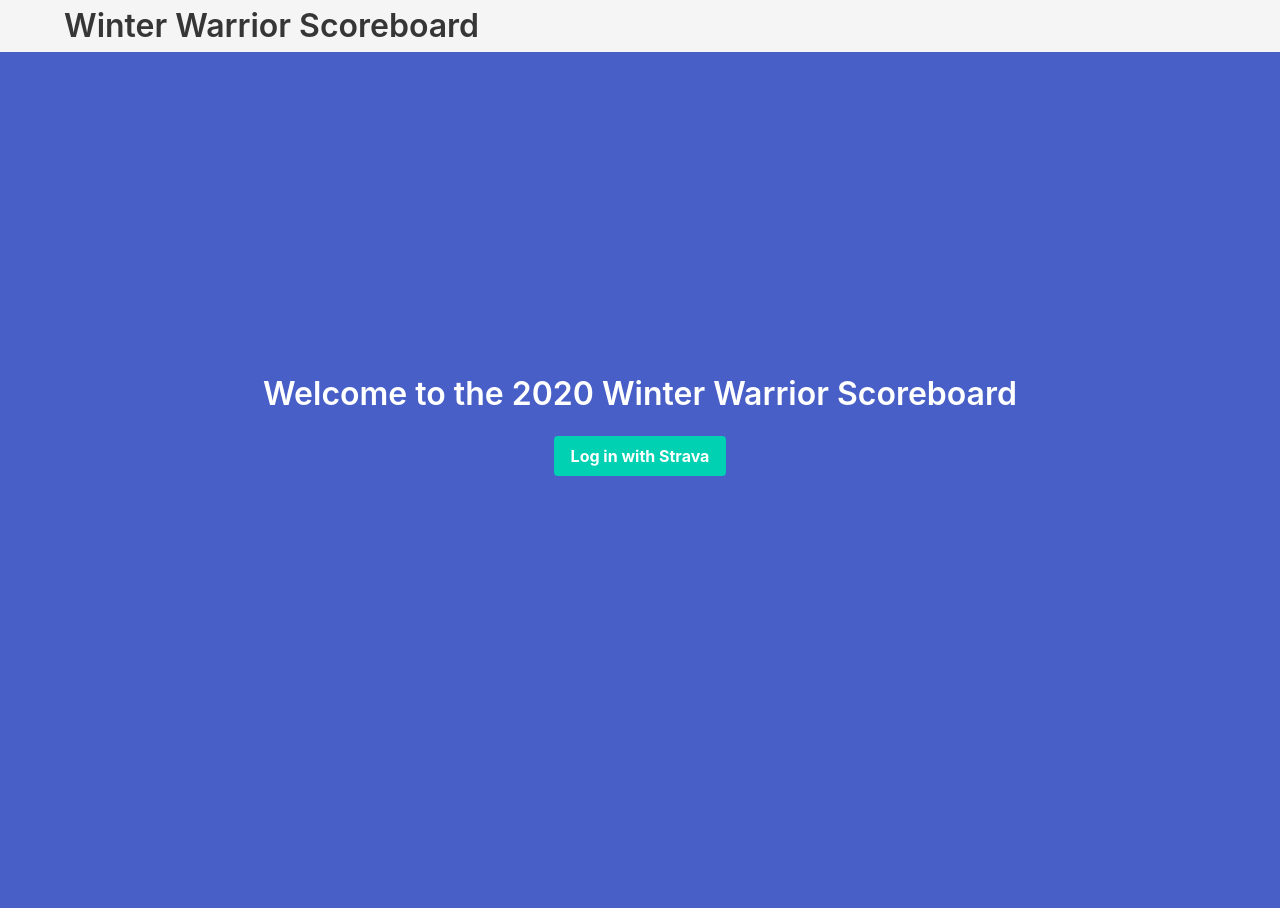
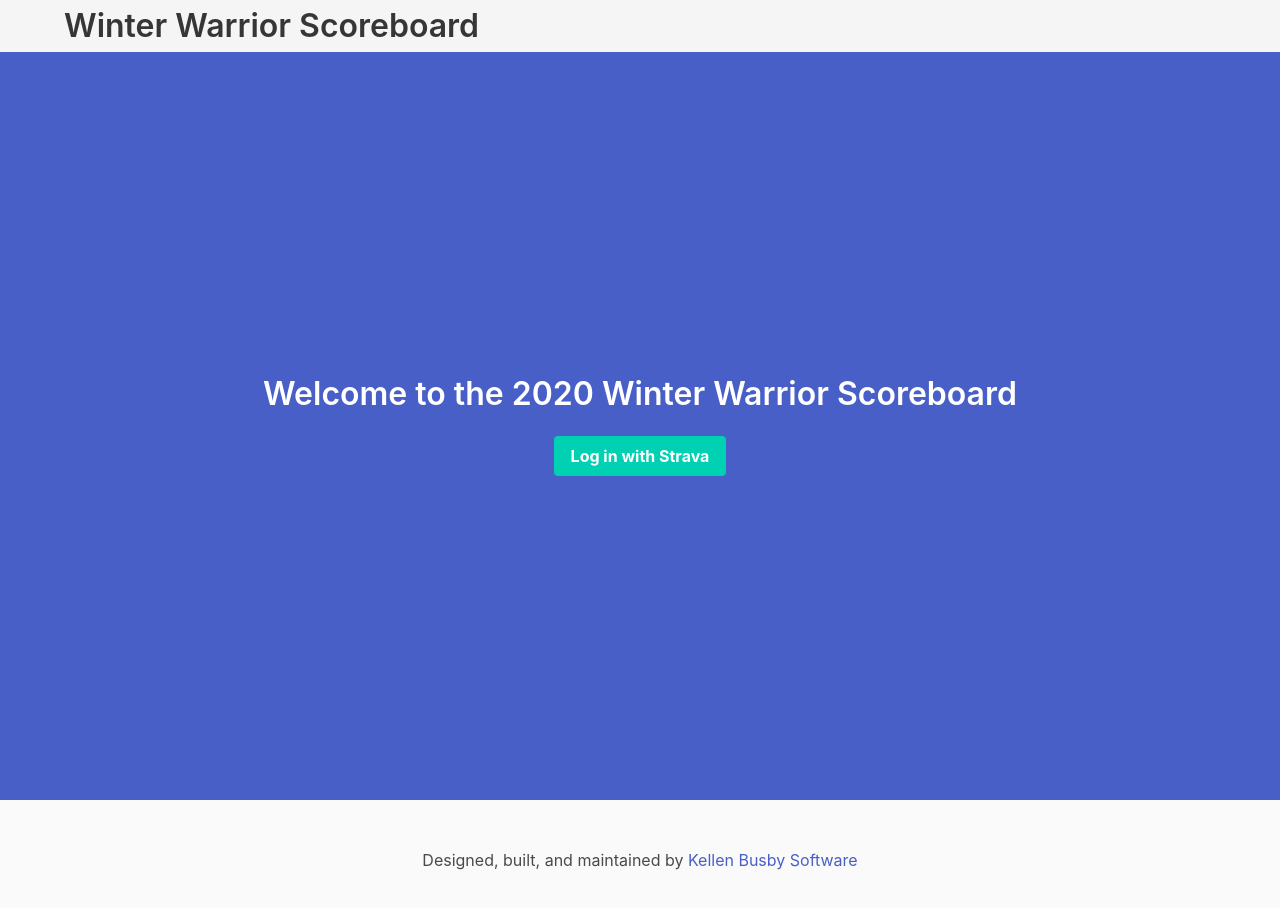
Before and after one commit to busbyk/strava-winter-warrior, a React (Create React App) app in the folder client/: page / in a window 1280 px wide. Shown: the top 908 px of the page. Before the commit the page ends 800 px from the top, so only its background shows below. Built offline with nearby package versions, Linux system fonts and the light colour scheme; no server answers.

Commit message:
adding footer with my website link

```diff
--- a/client/src/App.js
+++ b/client/src/App.js
@@ -1,4 +1,5 @@
 import NavBar from './components/NavBar'
+import Footer from './components/Footer'
 import Scoreboard from './components/Scoreboard'
 import LandingPage from './components/LandingPage'
 import ActivitiesList from './components/ActivitiesList'
@@ -8,7 +9,7 @@ import {
   Route,
   Redirect,
 } from 'react-router-dom'
-import { ProvideAuth, useAuth } from './hooks/use-auth'
+import {ProvideAuth, useAuth} from './hooks/use-auth'
 
 export default function App() {
   return (
@@ -26,24 +27,25 @@ export default function App() {
             <ActivitiesList />
           </PrivateRoute>
         </Switch>
+        <Footer />
       </Router>
     </ProvideAuth>
   )
 }
 
-function PrivateRoute({ children, ...rest }) {
+function PrivateRoute({children, ...rest}) {
   const auth = useAuth()
   return (
     <Route
       {...rest}
-      render={({ location }) =>
+      render={({location}) =>
         auth.user ? (
           children
         ) : (
           <Redirect
             to={{
               pathname: '/',
-              state: { from: location },
+              state: {from: location},
             }}
           />
         )
--- /dev/null
+++ b/client/src/components/Footer.js
@@ -0,0 +1,19 @@
+export default function Footer() {
+  return (
+    <footer class='footer'>
+      <div class='content has-text-centered'>
+        <p>
+          Designed, built, and maintained by{' '}
+          <a
+            className=''
+            href='https://www.kellenbusbysoftware.com'
+            target='_blank'
+            rel='noreferrer noopener'
+          >
+            Kellen Busby Software
+          </a>
+        </p>
+      </div>
+    </footer>
+  )
+}
```
